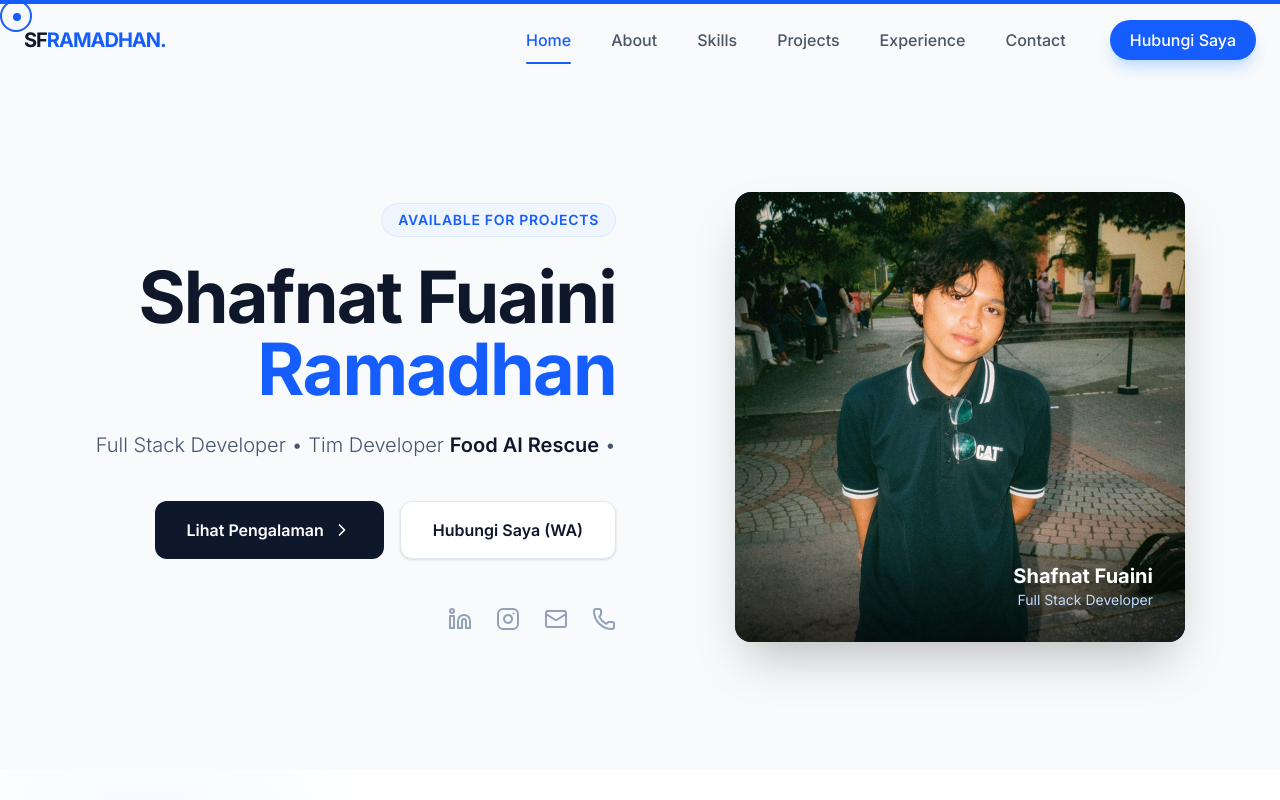
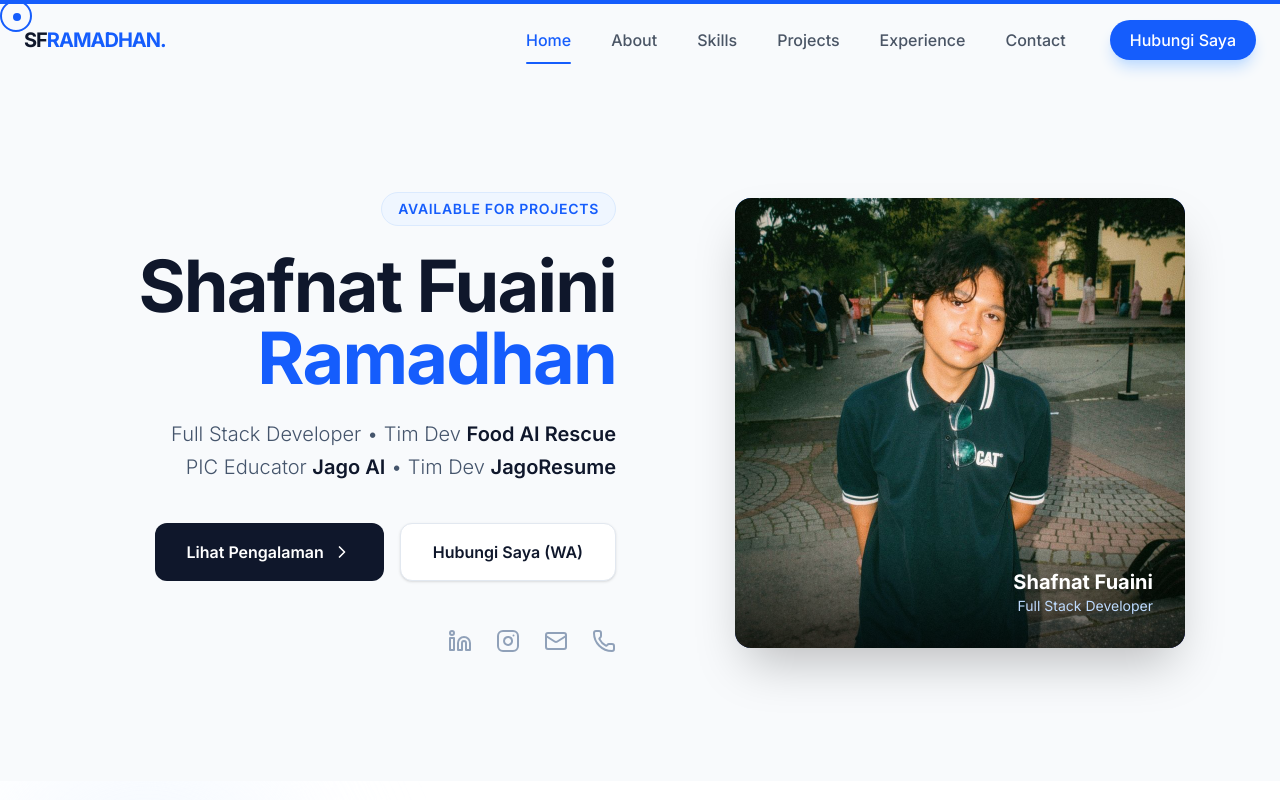
Before and after one commit to ShafnatFR/Porto-Shaf, a React (Vite) app: page / in a window 1280 px wide. Shown: the top 800 px of the page. Built offline with nearby package versions, Linux system fonts and the light colour scheme.

Commit message:
feat: update hero section with additional professional roles and formatting

```diff
--- a/src/components/Hero.tsx
+++ b/src/components/Hero.tsx
@@ -21,7 +21,8 @@ export default function Hero() {
             <span className="text-blue-600">Ramadhan</span>
           </h1>
           <p className="text-xl text-slate-600 mb-10 max-w-2xl ml-auto leading-relaxed font-light">
-            Full Stack Developer • Tim Developer <span className="font-semibold text-slate-900">Food AI Rescue</span> •
+            Full Stack Developer • Tim Dev <span className="font-semibold text-slate-900">Food AI Rescue</span> <br></br>
+            PIC Educator <span className="font-semibold text-slate-900">Jago AI</span> • Tim Dev <span className="font-semibold text-slate-900">JagoResume</span>
           </p>
           <div className="flex flex-col sm:flex-row gap-4 justify-end">
             <a href="#experience" className="bg-slate-900 text-white px-8 py-4 rounded-xl font-semibold hover:bg-slate-800 transition-all flex items-center justify-center gap-2">
```
